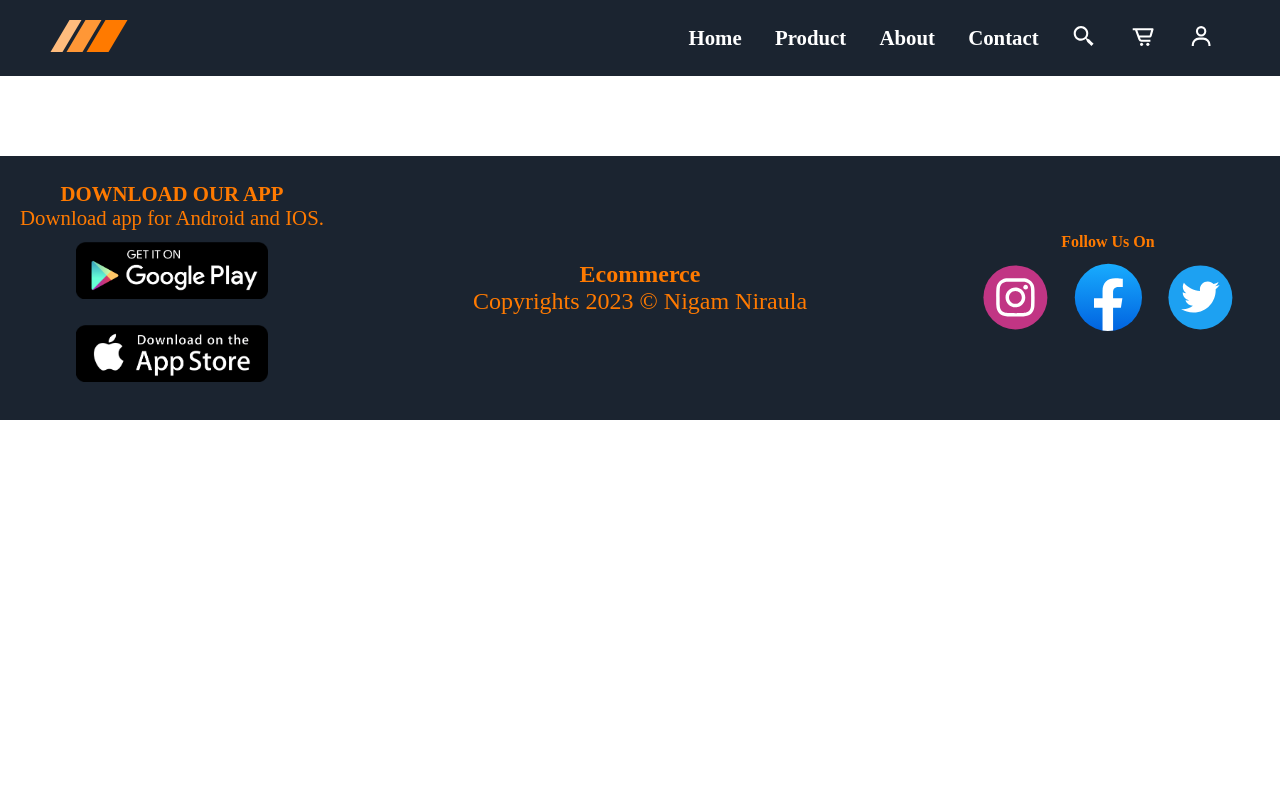
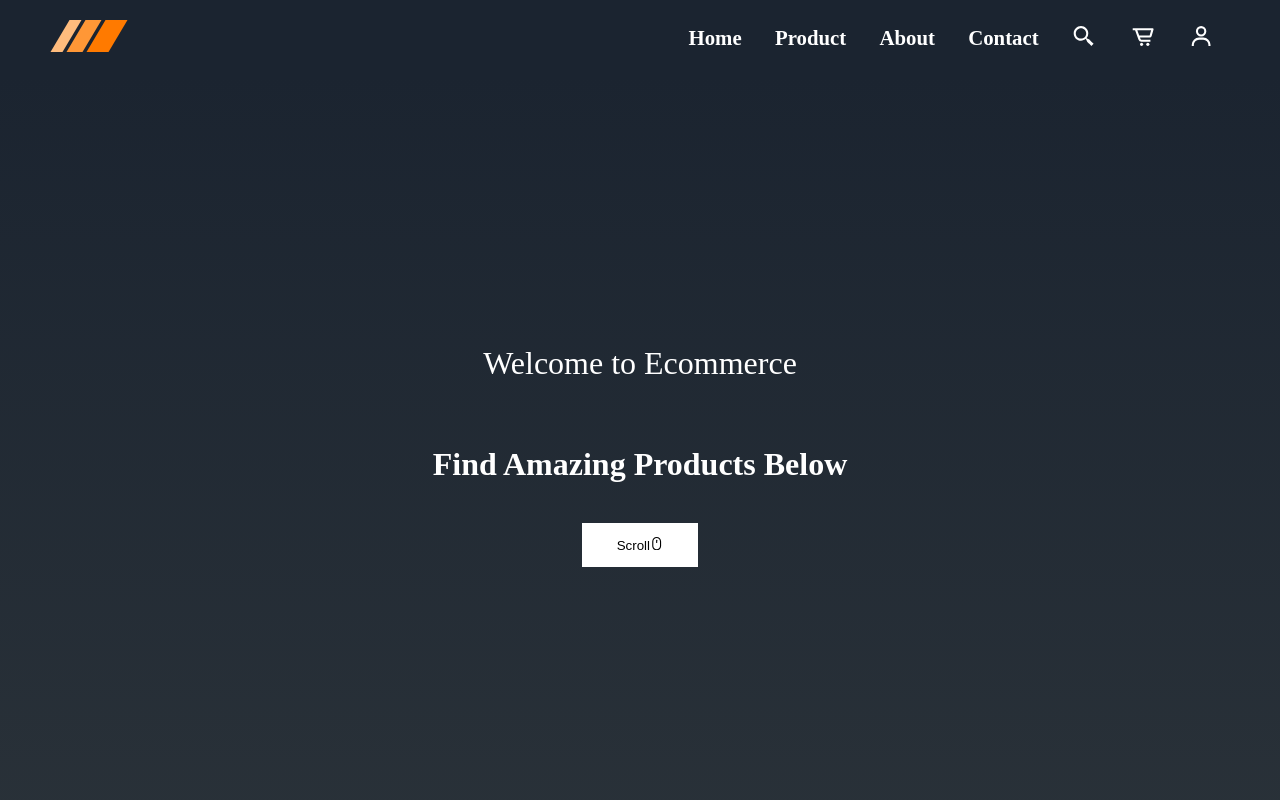
Before and after one commit to ninix07/SwiftCart, a React (Create React App) app in the folder social_frontend/: page / in a window 1280 px wide. Shown: the top 800 px of the page. Built offline with nearby package versions, Linux system fonts and the light colour scheme.

Commit message:
Landing Page

```diff
--- a/social_frontend/src/App.js
+++ b/social_frontend/src/App.js
@@ -1,11 +1,15 @@
 import "./App.css";
 import Header from "./component/layout/header/Header.js";
 import Footer from "./component/layout/footer/Footer";
-import { BrowserRouter as Router } from "react-router-dom";
+import { Route, Routes, BrowserRouter as Router } from "react-router-dom";
+import Home from "./component/Home/home";
 function App() {
   return (
     <Router>
       <Header />
+      <Routes>
+        <Route exact path="/" Component={Home} />
+      </Routes>
       <Footer />
     </Router>
   );
--- /dev/null
+++ b/social_frontend/src/component/Home/home.js
@@ -0,0 +1,21 @@
+import React, { Fragment } from "react";
+import { CgMouse } from "react-icons/cg";
+import "./styles/home.scss";
+const Home = () => {
+  return (
+    <Fragment>
+      <div className="Banner">
+        <p>Welcome to Ecommerce</p>
+        <h1>Find Amazing Products Below</h1>
+        <a href="#container">
+          <button>
+            Scroll
+            <CgMouse />
+          </button>
+        </a>
+      </div>
+    </Fragment>
+  );
+};
+
+export default Home;
--- /dev/null
+++ b/social_frontend/src/component/Home/styles/home.scss
@@ -0,0 +1,54 @@
+.Banner {
+  background-image: linear-gradient(to bottom, #1b2430, #2a3239),
+    url("../../../image/background.jpeg");
+  height: 100vmin;
+  display: flex;
+  flex-direction: column;
+  text-align: center;
+  align-items: center;
+  justify-content: center;
+  color: #ffffff;
+  & h1 {
+    font-weight: 600;
+    font-size: 2rem;
+    margin: 5vh;
+  }
+  & p {
+    font-weight: 300;
+    font-size: 2rem;
+    margin: 3vh;
+  }
+  & a {
+    & button {
+      margin-bottom: 5vmax;
+      cursor: pointer;
+      background-color: #ffffff;
+      border: 1px solid #ffffff;
+      border-radius: 0rem;
+      padding: 1vmax;
+      transition: all 0.5s;
+      width: 9vmax;
+      font: 500 1vmax;
+    }
+  }
+  & a :hover {
+    background-color: #ff7a00;
+    color: white;
+  }
+}
+
+@media screen and (max-width: 768px) {
+  .Banner h1 {
+    margin: 3vh;
+    font-size: 1rem;
+  }
+
+  .Banner p {
+    margin: 1vh;
+    font-size: 1rem;
+  }
+
+  .Banner a button {
+    font-size: 0.7rem;
+  }
+}
```
Also changed, not shown: social_frontend/src/image/background.jpeg (added).
